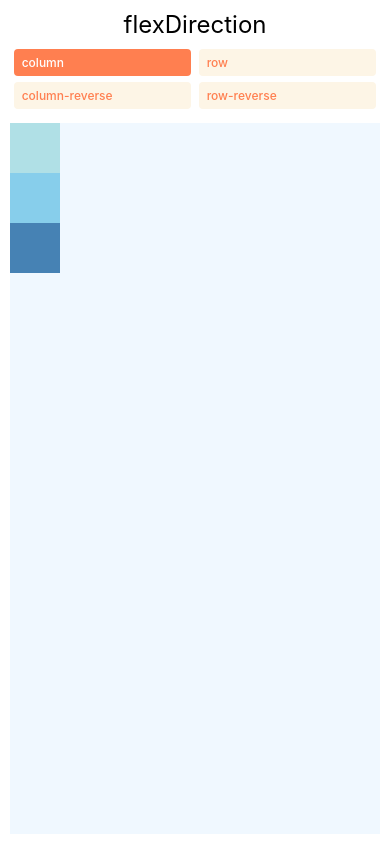
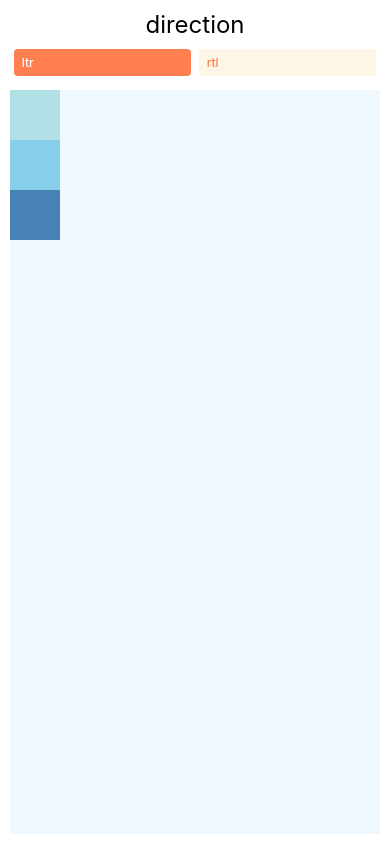
Before and after one commit to CzarinaStudio/appdev2, a React Native app in the folder react-native-flexbox/: screen / in a window 390 px wide. Built offline with nearby package versions, Linux system fonts and the light colour scheme.

Commit message:
Done with flex direction section

```diff
--- a/react-native-flexbox/components/style.js
+++ b/react-native-flexbox/components/style.js
@@ -1,15 +1,15 @@
 import {useState} from 'react';
-import {StyleSheet, Text, TouchableOpacity, View} from 'react-native';
+import {View, TouchableOpacity, Text, StyleSheet} from 'react-native';
 
-const FlexDirectionBasics = () => {
-  const [flexDirection, setflexDirection] = useState('column');
+const DirectionLayout = () => {
+  const [direction, setDirection] = useState('ltr');
 
   return (
     <PreviewLayout
-      label="flexDirection"
-      values={['column', 'row', 'column-reverse', 'row-reverse']}
-      selectedValue={flexDirection}
-      setSelectedValue={setflexDirection}>
+      label="direction"
+      selectedValue={direction}
+      values={['ltr', 'rtl']}
+      setSelectedValue={setDirection}>
       <View style={[styles.box, {backgroundColor: 'powderblue'}]} />
       <View style={[styles.box, {backgroundColor: 'skyblue'}]} />
       <View style={[styles.box, {backgroundColor: 'steelblue'}]} />
@@ -90,4 +90,4 @@ const styles = StyleSheet.create({
   },
 });
 
-export default FlexDirectionBasics;
+export default DirectionLayout;
--- a/react-native-flexbox/index.js
+++ b/react-native-flexbox/index.js
@@ -1,10 +1,10 @@
 import { registerRootComponent } from 'expo';
 
 import App from './App';
-import FlexDirectionBasics from './components/style.js';
+import DirectionLayout from './components/style.js';
 
 
 // registerRootComponent calls AppRegistry.registerComponent('main', () => App);
 // It also ensures that whether you load the app in Expo Go or in a native build,
 // the environment is set up appropriately
-registerRootComponent(FlexDirectionBasics);
+registerRootComponent(DirectionLayout);
```
